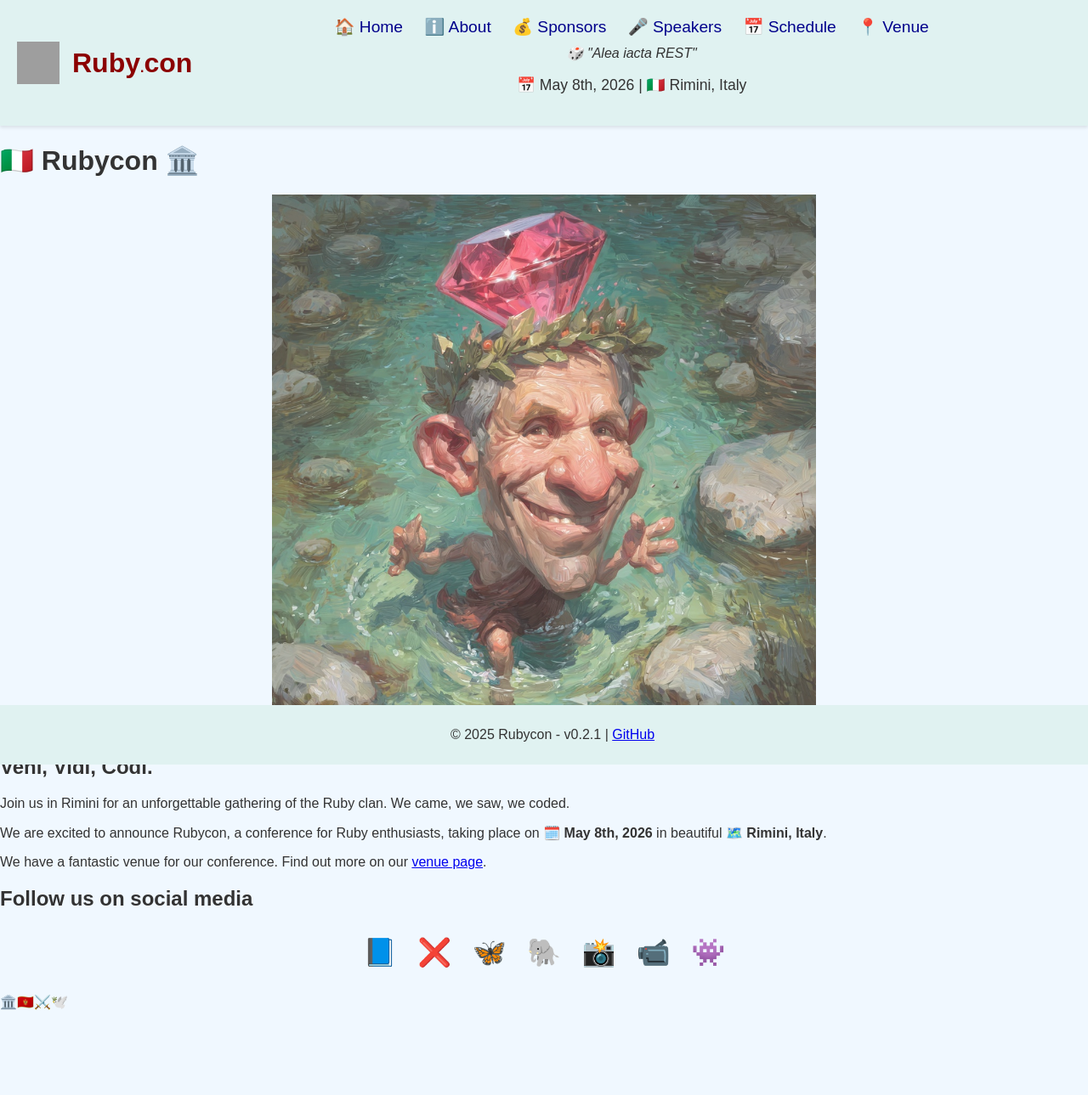
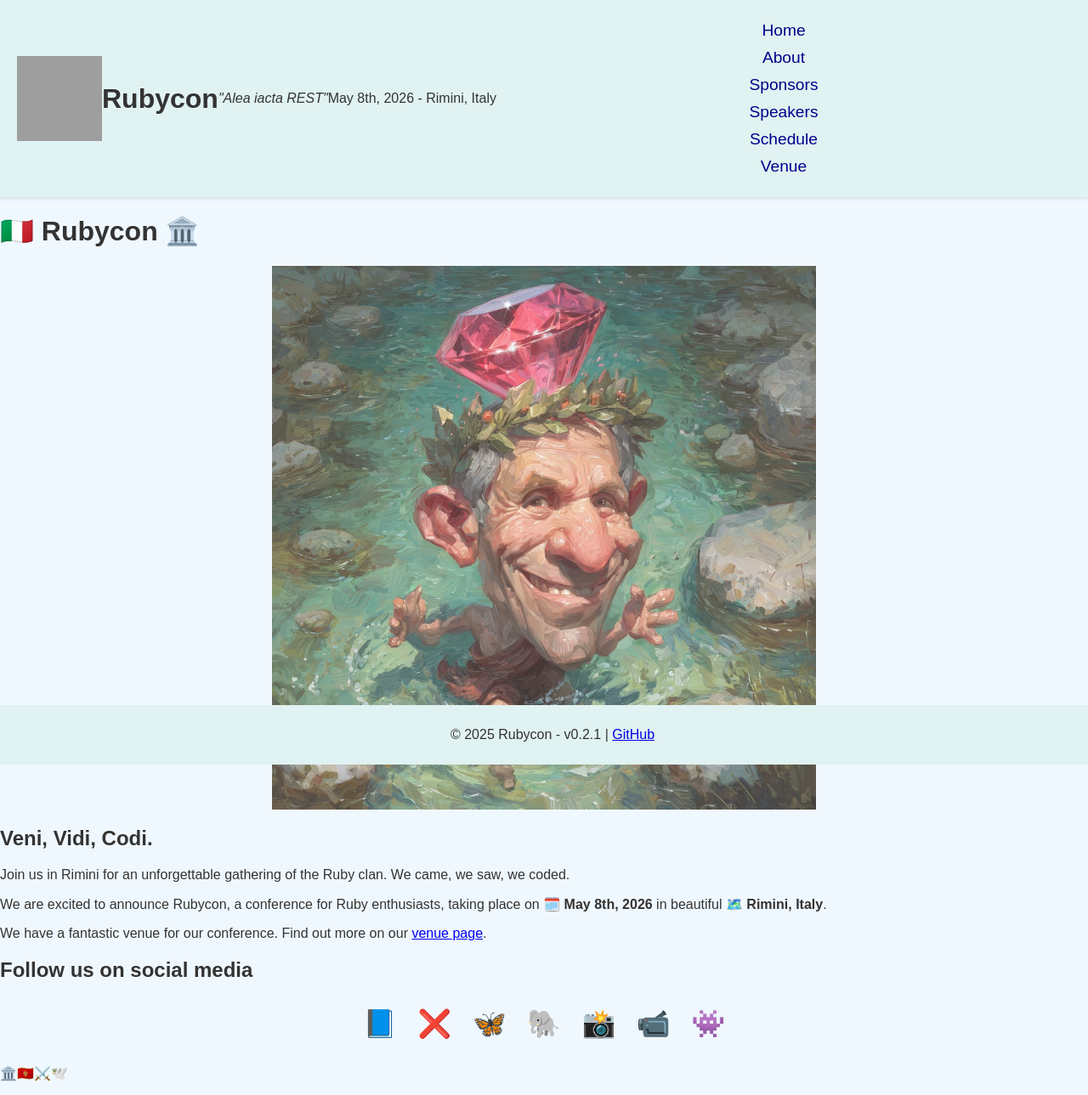
Before and after one commit to palladius/rubycon.it, a Jekyll site: the page built from rubycon.it/index.md, in a window 1280 px wide. Shown: the whole page at 85% size. Built offline with Jekyll 4.4.1, drawn with Linux system fonts in a browser that asks for light colours; before the commit the page ends 1205 px from its top, so only the background shows below that; grey boxes are pictures that could not be loaded.

Commit message:
fix: restore header and fix footer

```diff
--- a/rubycon.it/_layouts/default.html
+++ b/rubycon.it/_layouts/default.html
@@ -8,30 +8,14 @@
   </head>
   <body>
     <header>
-      <div class="logo-title">
-        <img src="{{ "/assets/images/logo.png" | relative_url }}" alt="Rubycon logo">
-        <h1>Ruby<span style="font-size: 0.5em;">.</span>con</h1>
-      </div>
+      <img src="{{ "/assets/images/logo.png" | relative_url }}" alt="Rubycon logo" style="width: 100px; height: 100px;">
+      <h1>{{ site.event.name }}</h1>
+      <i>"Alea iacta REST"</i>
+      <p>{{ site.event.date }} - {{ site.event.location }}</p>
       <nav>
-        <div>
-          {% for item in site.navigation %}
-            <a href="{{ item.link }}">
-              {% case item.name %}
-                {% when "Home" %}🏠
-                {% when "About" %}ℹ️
-                {% when "Sponsors" %}💰
-                {% when "Speakers" %}🎤
-                {% when "Schedule" %}📅
-                {% when "Venue" %}📍
-              {% endcase %}
-              {{ item.name }}
-            </a>
-          {% endfor %}
-        </div>
-        <div class="event-details">
-          <i>🎲 "Alea iacta REST"</i>
-          <p>📅 {{ site.event.date }} | 🇮🇹 {{ site.event.location }}</p>
-        </div>
+        {% for item in site.navigation %}
+          <a href="{{ item.link }}">{{ item.name }}</a>
+        {% endfor %}
       </nav>
     </header>
     <main>
```
Also changed, not shown: 1 other file.
